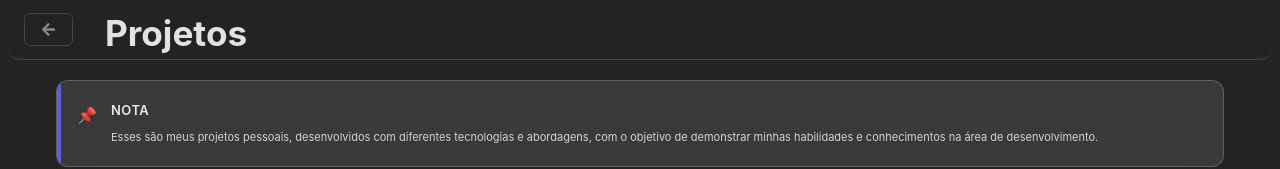
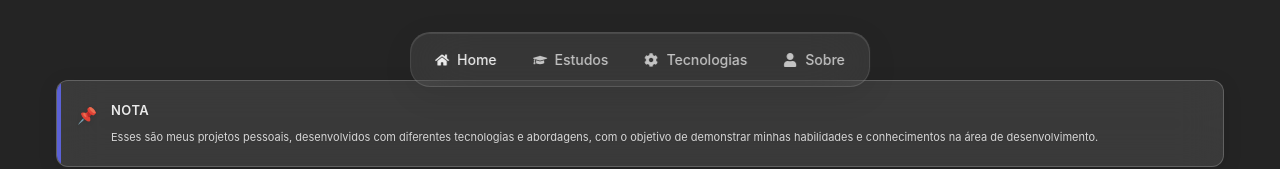
Before and after one commit to lucasgls/portifolio, a React (Vite) app: page / in a window 1280 px wide. Both pictures are taken after a click on the button "Projetos". Shown: the top 169 px of the page. Built offline with nearby package versions, Linux system fonts and the light colour scheme.

Commit message:
feat: adiciona barra de navegacao

```diff
--- a/src/pages/Projects/Projects.tsx
+++ b/src/pages/Projects/Projects.tsx
@@ -9,7 +9,9 @@ interface ProjectsProps {
 export default function Projects({ onNavigate }: ProjectsProps) {
   return (
     <div className="min-h-screen bg-[var(--bg-primary)] text-[var(--text-primary)] overflow-x-hidden">
-      <ProjectsNavigation onNavigate={onNavigate} />
+      <div className="fixed top-8 left-1/2 transform -translate-x-1/2 z-50">
+        <ProjectsNavigation onNavigate={onNavigate} />
+      </div>
 
       <main className="pt-[140px] max-w-[1200px] mx-auto px-8 pb-16 md:pt-20 md:px-4">
         <ProjectsIntro />
--- a/src/pages/Projects/ProjectsNavigation/ProjectsNavigation.tsx
+++ b/src/pages/Projects/ProjectsNavigation/ProjectsNavigation.tsx
@@ -1,4 +1,4 @@
-import { FaArrowLeft } from 'react-icons/fa'
+import { FaHome, FaGraduationCap, FaCog, FaUser } from 'react-icons/fa'
 
 interface ProjectsNavigationProps {
     onNavigate: (page: 'home' | 'projects') => void
@@ -6,15 +6,28 @@ interface ProjectsNavigationProps {
 
 export default function ProjectsNavigation({ onNavigate }: ProjectsNavigationProps) {
     return (
-        <nav className="fixed top-0 left-4 right-4 bg-[rgba(36,36,36,0.95)] backdrop-blur-[10px] border-b border-[var(--border-color)] rounded-b-xl px-8 py-4 flex items-center gap-8 z-[1000] h-[70px] md:left-2 md:right-2 md:px-4 md:h-[60px]">
-            <button
-                onClick={() => onNavigate('home')}
-                className="flex items-center gap-2 bg-transparent text-[var(--text-secondary)] border border-[var(--border-color)] px-4 py-2 rounded-md text-[15px] cursor-pointer transition-all duration-300 hover:text-[var(--text-primary)] hover:border-[var(--primary-color)] hover:bg-[rgba(100,108,255,0.1)] sm:[&>span]:hidden"
-            >
-                <FaArrowLeft />
-                <span>Voltar</span>
-            </button>
-            <h1 className="text-[28px] text-[var(--text-primary)] m-0 font-semibold md:text-xl">Projetos</h1>
-        </nav>
+        <div className="bg-[rgba(255,255,255,0.08)] backdrop-blur-[30px] border border-[rgba(255,255,255,0.12)] rounded-[20px] px-2 py-2 shadow-[0_8px_32px_rgba(0,0,0,0.08),inset_0_1px_0_rgba(255,255,255,0.1)]">
+            <div className="flex items-center gap-1">
+                <button
+                    onClick={() => onNavigate('home')}
+                    className="flex items-center gap-2 px-4 py-2 rounded-[14px] text-[rgba(255,255,255,0.9)] hover:bg-[rgba(255,255,255,0.12)] transition-all duration-[300ms] ease-[cubic-bezier(0.4,0,0.2,1)] text-[14px] font-[500]"
+                >
+                    <FaHome className="text-[14px]" />
+                    <span>Home</span>
+                </button>
+                <button className="flex items-center gap-2 px-4 py-2 rounded-[14px] text-[rgba(255,255,255,0.7)] hover:bg-[rgba(255,255,255,0.12)] hover:text-[rgba(255,255,255,0.9)] transition-all duration-[300ms] ease-[cubic-bezier(0.4,0,0.2,1)] text-[14px] font-[500]">
+                    <FaGraduationCap className="text-[14px]" />
+                    <span>Estudos</span>
+                </button>
+                <button className="flex items-center gap-2 px-4 py-2 rounded-[14px] text-[rgba(255,255,255,0.7)] hover:bg-[rgba(255,255,255,0.12)] hover:text-[rgba(255,255,255,0.9)] transition-all duration-[300ms] ease-[cubic-bezier(0.4,0,0.2,1)] text-[14px] font-[500]">
+                    <FaCog className="text-[14px]" />
+                    <span>Tecnologias</span>
+                </button>
+                <button className="flex items-center gap-2 px-4 py-2 rounded-[14px] text-[rgba(255,255,255,0.7)] hover:bg-[rgba(255,255,255,0.12)] hover:text-[rgba(255,255,255,0.9)] transition-all duration-[300ms] ease-[cubic-bezier(0.4,0,0.2,1)] text-[14px] font-[500]">
+                    <FaUser className="text-[14px]" />
+                    <span>Sobre</span>
+                </button>
+            </div>
+        </div>
     )
 }
```
